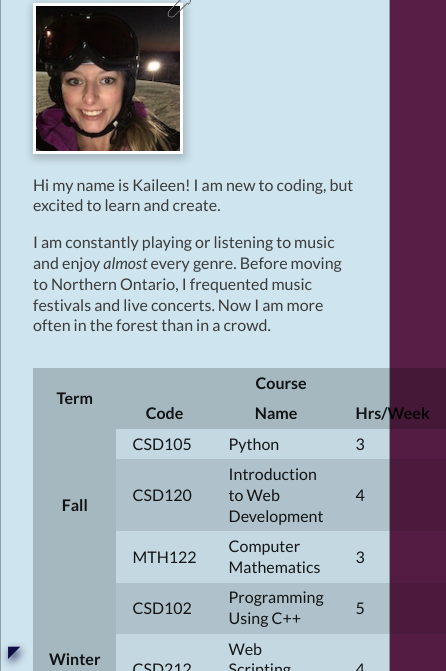
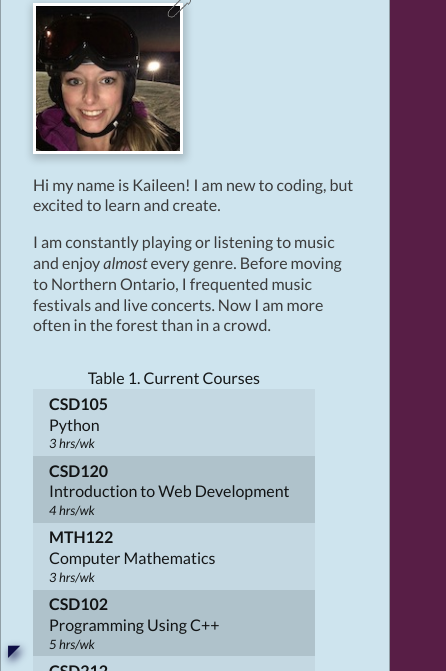
Before and after one commit to KT2090/csd120.20f.kaileen-trudel, a plain HTML site: page index.html in a window 390 px wide. Shown: the part 173-844 px from the top of the page, 446 px wide, since content can reach past the window. Drawn offline with Linux system fonts and the light colour scheme; a web font is replaced by a local one.

Commit message:
Table media queries

```diff
--- a/styles/main.css
+++ b/styles/main.css
@@ -140,6 +140,38 @@ tfoot th,
 tfoot td,
 tbody > tr > th {
   background-color: rgba(0, 0, 0, 0.2);
+}
+
+@media screen and (max-width: 500px) {
+  thead,
+  tfoot,
+  th {
+    display: none
+  }
+
+  td {
+    display: block;
+    padding: 0 1rem 0;
+  }
+
+  table {
+    caption-side: top;
+  }
+
+  td:first-of-type {
+    padding-top: 0.3em;
+    font-weight: bold;
+  }
+
+  td:last-of-type {
+    padding-bottom: 0.3em;
+    font-style: italic;
+    font-size: 0.8em;
+  }
+
+  td:last-of-type:after {
+    content: " hrs/wk"
+  }
 }
 
 /*image styling */
```
